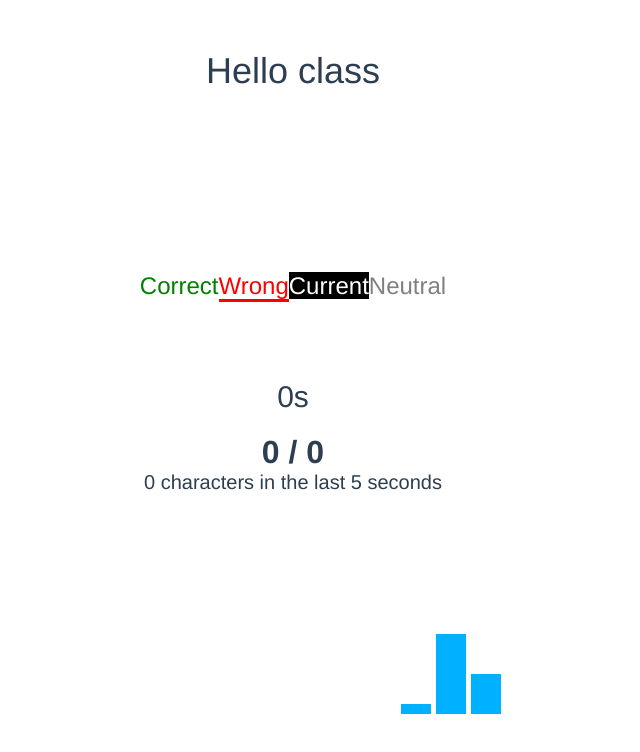
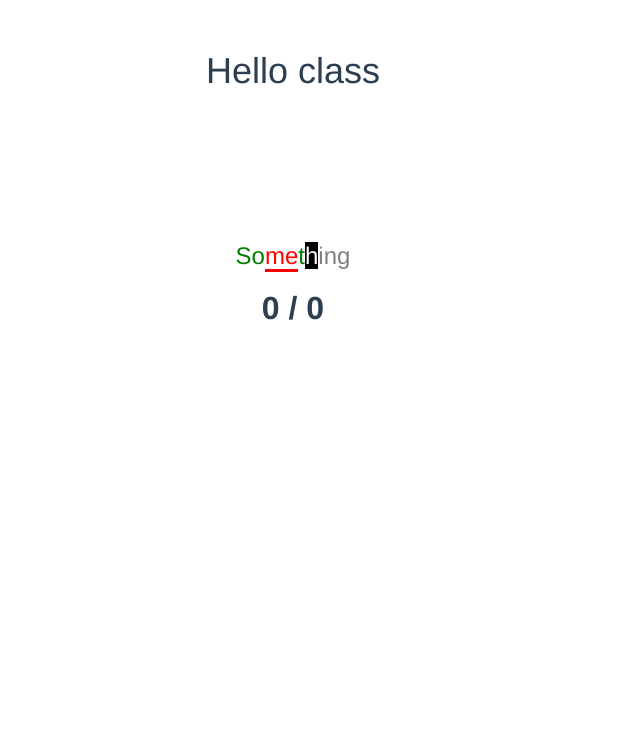
Before and after one commit to celtra/dragonhack-vue, a Vue app: page / in a window 1280 px wide. Shown: the top 752 px of the page, without its empty margins (347-987 px from the left). Built offline with nearby package versions, Linux system fonts and the light colour scheme.

Commit message:
add performance component, input helper

```diff
--- a/src/components/Typing.vue
+++ b/src/components/Typing.vue
@@ -2,37 +2,34 @@
     <div>
         <h2>{{ text }}</h2>
 
-        <div class="streak-message">
-            <p style="display: none">Streak text here</p>
+        <div class="sentence">
+            <span class="correct">S</span>
+            <span class="correct">o</span>
+            <span class="wrong">m</span>
+            <span class="wrong">e</span>
+            <span class="correct">t</span>
+            <span class="current">h</span>
+            <span>i</span>
+            <span>n</span>
+            <span>g</span>
         </div>
 
-        <div class="sentence" tabindex="0">
-            <span class="correct">Correct</span>
-            <span class="wrong">Wrong</span>
-            <span class="current">Current</span>
-            <span>Neutral</span>
-        </div>
-
-        <p class="time">0s</p>
         <p class="score">0 / 0</p>
-        <p class="streak">0 characters in the last 5 seconds</p>
-
-        <div class="performance">
-            <div style="height: 5%;"></div>
-            <div style="height: 40%;"></div>
-            <div style="height: 20%;"></div>
-        </div>
     </div>
 </template>
 
 <script>
-import { sentences, isValidChar } from '../data'
+import { sentences, listenForInput } from '../utils'
 
 export default {
+    components: {
+    },
     data () {
         return {
             text: 'Hello class'
         }
+    },
+    methods: {
     }
 }
 </script>
--- a/src/data.js
+++ /dev/null
@@ -1,10 +0,0 @@
-export const sentences =  [
-    'Some sample text with nice, simple words',
-    'that you have to type out really quickly to win if you want to be the very best, like no one ever was.',
-    'To catch them all is your real quest, to train them is your cause...',
-    'Yu gi oh!'
-]
-
-export function isValidChar (char) {
-    return char.length === 1 && char.charCodeAt(0) >= 32 && char.charCodeAt(0) <= 126
-}
--- a/src/main.css
+++ b/src/main.css
@@ -65,14 +65,16 @@ h2 {
 
 /* TEXT */
 .sentence {
-    font-size: 24px;
+    margin: 0 auto;
+    margin-top: 150px;
+    font-size: 0px;
     width: 80%;
-    margin: 0 auto;
     text-align: center;
     outline: none;
 }
 
 .sentence > span{
+    font-size: 24px;
     color: gray;
 }
 .sentence > span.current {
@@ -88,69 +90,8 @@ h2 {
 }
 
 /* INFO */
-.streak-message {
-    display: block;
-    margin: 50px auto;
-    padding: 0px 50px;
-    color: white;
-    font-size: 36px;
-    height: 80px;
-    line-height: 80px;
-    width: 400px;
-    animation: blinker 1s ease infinite;
-}
-
-.streak-message > p {
-    background-color: #18cc7e;
-}
-
-@keyframes blinker {
-    50% {
-        opacity: 0.7;
-    }
-}
-
-.time {
-    margin-top: 80px;
-    font-size: 30px;
-}
-
 .score {
     margin-top: 20px;
     font-size: 32px;
     font-weight: bold;
 }
-
-.streak {
-    font-size: 20px;
-}
-
-/* GRAPH */
-.performance {
-    display: flex;
-    align-items: flex-end;
-    justify-content: flex-end;
-    height: 200px;
-    width: 415px;
-    overflow: hidden;
-    margin: 20px auto 0px auto;
-}
-
-.performance > div {
-    width: 30px;
-    margin-left: 5px;
-    background-color: #00b1ff;
-    animation: expand 0.3s ease-out;
-    flex-shrink: 0;
-}
-
-@keyframes expand {
-    from {
-        width: 0px;
-        margin-left: 0px;
-    }
-    to {
-        width: 30px;
-        margin-left: 5px;
-    }
-}
--- /dev/null
+++ b/src/utils.js
@@ -0,0 +1,18 @@
+export default {
+    sentences: [
+        'Some sample text with nice, simple words',
+        'that you have to type out really quickly to win if you want to be the very best, like no one ever was.',
+        'To catch them all is your real quest, to train them is your cause...',
+        'Yu gi oh!'
+    ],
+    listenForInput (addCb, removeCb) {
+        window.addEventListener('keydown', (e) => {
+            if (e.key === 'Backspace') {
+                if (removeCb)
+                    removeCb()
+            } else if (e.key.length === 1 && e.key.charCodeAt(0) >= 32 && e.key.charCodeAt(0) <= 126) {
+                addCb(e.key)
+            }
+        })
+    }
+}
```
Also changed, not shown: src/components/Performance.vue (added, +121 -0 lines).
